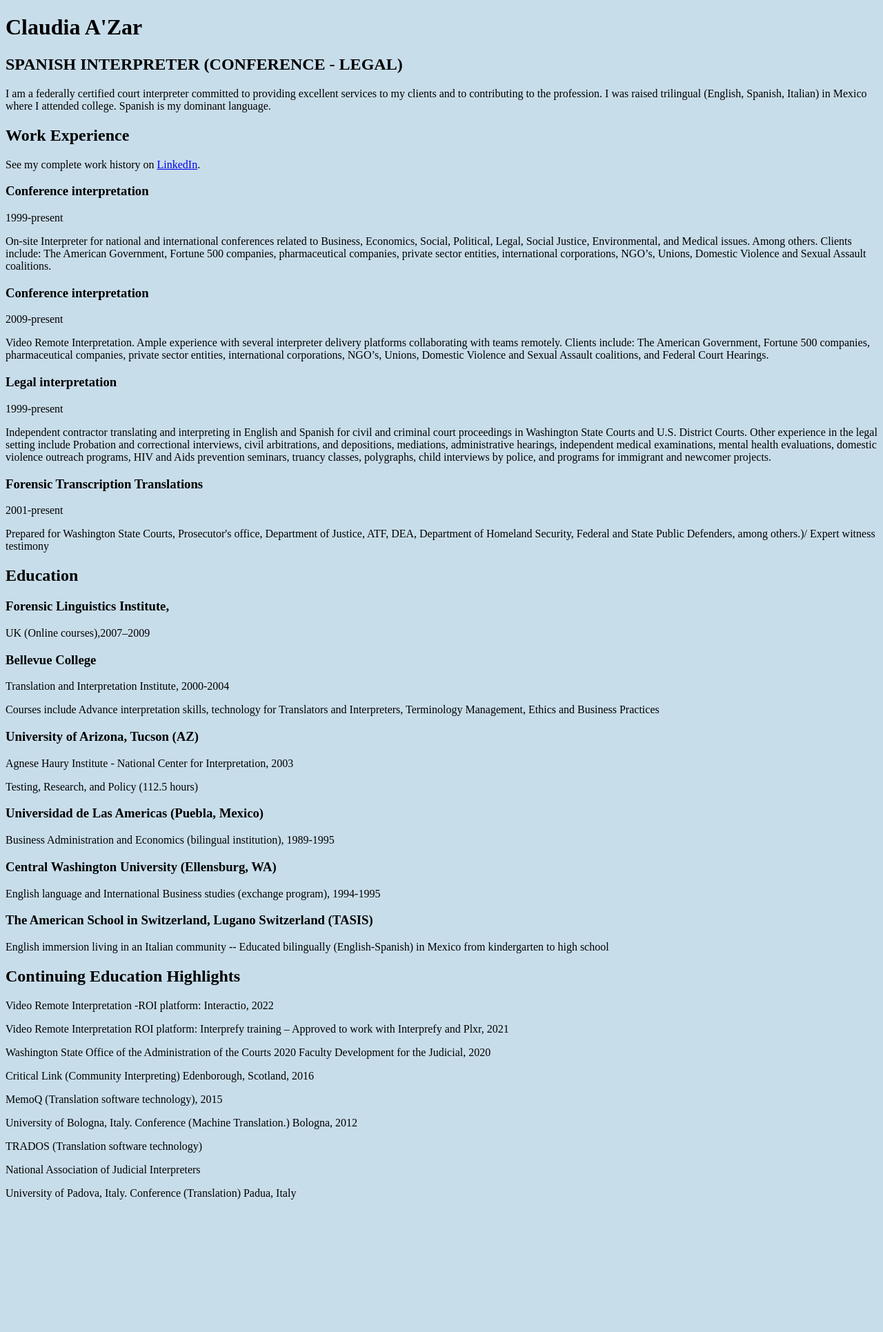
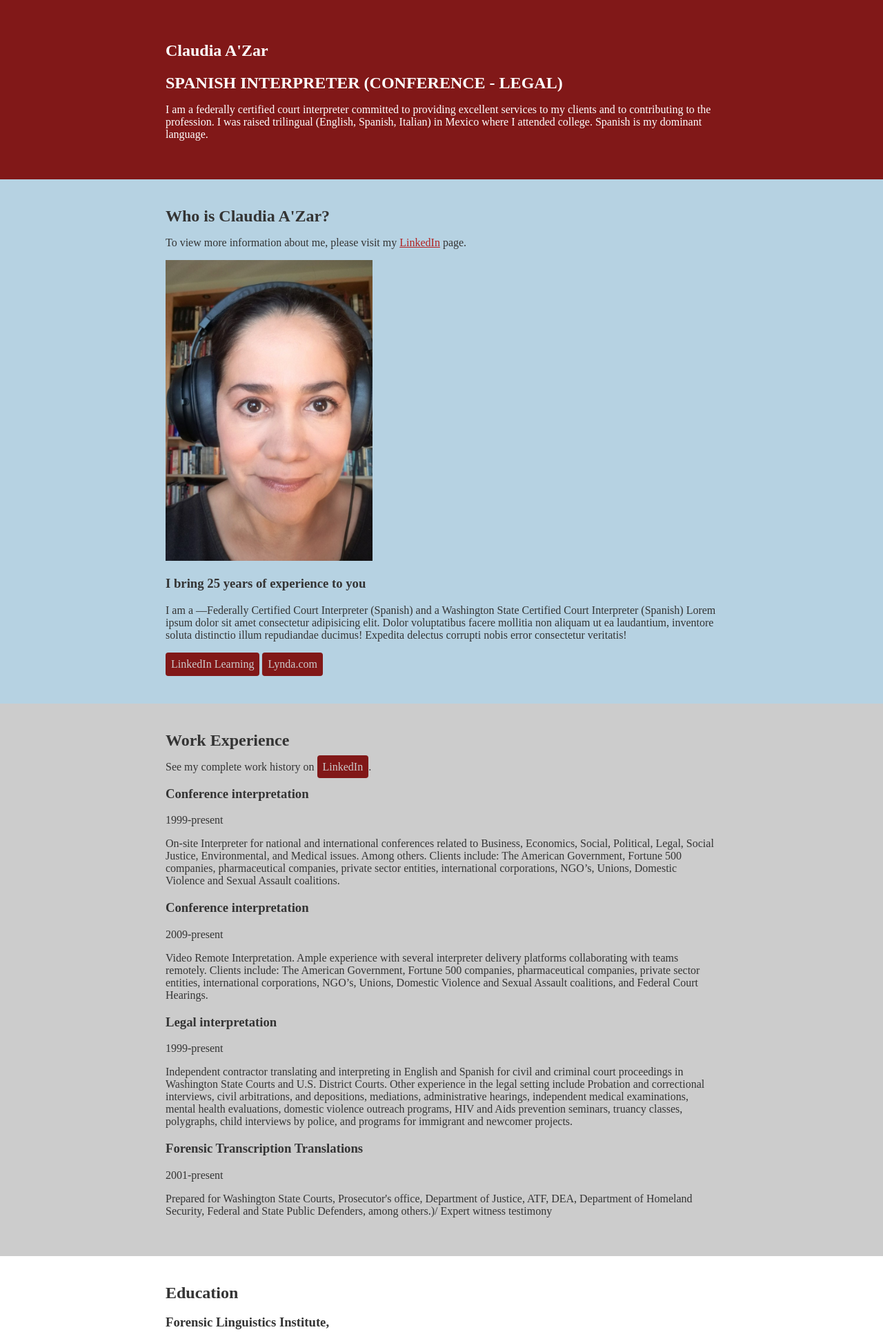
Before and after one commit to pablospanish9/claudias_website, a PHP site: page /aboutme.html in a window 1280 px wide. Shown: the top 1931 px of the page at 69% size. Before the commit the page ends 1739 px from the top, so only its background shows below. Run offline with PHP 8.4, Linux system fonts and the light colour scheme.

Commit message:
Add about me resume info, pic and colors

```diff
--- a/Styles/aboutmestyles.css
+++ b/Styles/aboutmestyles.css
@@ -20,7 +20,95 @@ gray
 #595959
 */
 
+/* ---------------Global Styles--------- */
+body {
+    color: #343434;
+    margin: 0;
+    padding: 0;
+}
 
-*{
-    background: #c8ddea;
+a {
+    color:#7dafcc ;
 }
+
+a:hover{
+    background:#696969 ;
+    padding: 8px;
+    border-radius: 4px;
+}
+
+img{
+    width:300px;
+}
+h2 {
+    margin: 0;
+}
+.content-wrap {
+    width: 800px;
+    margin:0 auto;
+    padding: 40px 0;
+}
+
+
+/* Profile
+-------------------------------------- */
+#claudia_header_info{
+   background-color:#811818 ;
+   color: white;
+}
+
+
+
+/* Project
+-------------------------------------- */
+.projects {
+    background: #b6d2e2;
+}
+.projects a {
+    color:#b22222;
+}
+
+.projects .btn {
+    color: #cccccc;
+    background: #811818;
+    text-decoration: none;
+    padding: 8px;
+    border-radius: 4px;
+    display: inline-block;
+}
+
+.projects a:hover {
+    background: rgba(129,24,24,80%) ;
+}
+/* Work Experience
+-------------------------------------- */
+
+.work-experience {
+    background:#cccccc;
+}
+/* ---transparency effect on button links--- */
+.work-experience a {
+    color: #cccccc;
+    background: #811818;
+    text-decoration: none;
+    padding: 8px;
+    border-radius: 4px;
+}
+/* ---transparency effect on button links--- */
+.work-experience a:hover {
+    background: rgba(129,24,24,80%) ;
+}
+
+/* Education
+-------------------------------------- */
+
+
+
+
+/* Footer
+ --------------------------------- */
+
+ footer{
+     background:#595959;
+     color: white ;
+ }
--- a/aboutme.html
+++ b/aboutme.html
@@ -8,17 +8,59 @@
   </head>
   <body>
     <main>
-      <header>
-        <h1>Claudia A'Zar</h1>
+      <section id="claudia_header_info">
+        <div class="content-wrap">
+
+          <h1>Claudia A'Zar</h1>
         <h2>SPANISH INTERPRETER (CONFERENCE - LEGAL)</h2>
         <p>I am a federally certified court interpreter committed to providing
           excellent services to my clients and to contributing to the
            profession.  I was raised trilingual
            (English, Spanish, Italian) in Mexico where I attended
            college.   Spanish is my dominant language. </p>
+          </div>
+        </section>
+
+      <!-- Project section with picture left and writing right------------------- -->
+      <section class="projects">
+        <div class="content-wrap divider">
+          <h2>Who is Claudia A'Zar?</h2>
+          <p>To view more information about me,
+            please visit my <a href="https://www.linkedin.com/in/claudia-a-zar-3a24056a/">LinkedIn</a> page.</p>
+
+          <!-- Project 1 -->
+          <section class="project-item">
+            <img src="images/claudia_rot_small.jpg"
+            alt="Claudia profile picture">
+            <h3>I bring 25 years of experience to you</h3>
+            <p>I am a —Federally Certified Court Interpreter (Spanish)
+              and a Washington State Certified Court Interpreter (Spanish)
+              Lorem ipsum dolor sit amet consectetur adipisicing elit.
+              Dolor voluptatibus facere mollitia non aliquam ut ea laudantium,
+               inventore soluta distinctio illum repudiandae ducimus!
+                Expedita delectus corrupti nobis error consectetur veritatis!
+               </p>
+            <a class="btn" href="https://www.linkedin.com/learning/instructors/christina-truong?u=2125562" target="_blank">LinkedIn Learning</a>
+            <a class="btn" href="https://www.lynda.com/Christina-Truong/7842227-1.html">Lynda.com</a>
+          </section>
+
+<!-- This is the section template to add more pictures and writing to the right -->
+
+          <!-- <section class="project-item">
+            <img src="images/Claudia.jpg" alt="Claudia profile picture">
+            <h3>Lynda / LinkedIn Learning Courses</h3>
+            <p>Developed content and instruction for various CSS and front-end focused web development courses including CSS Essential Training, Getting Your Website Online, Design Systems & Architectures and more.</p>
+            <a class="btn" href="https://www.linkedin.com/learning/instructors/christina-truong?u=2125562" target="_blank">LinkedIn Learning</a>
+            <a class="btn" href="https://www.lynda.com/Christina-Truong/7842227-1.html">Lynda.com</a>
+          </section>            -->
 
 
-      </header>
+
+
+        <!-- below is the close of the content wrap div------------- -->
+        </div>
+          <!-- --------end of content-wrap divider------- -->
+      </section>
 
       <!-- Work experience section ---------------------------- -->
       <section class="work-experience">
@@ -197,5 +239,24 @@
   </div>
 </section>
 
-    </main>
-  </body>
+<!-- -------Footer contact info------------------->
+
+<footer>
+  <div class="content-wrap">
+    <h2>Let's Keep in Touch!</h2>
+
+    <!-- Social media and contact links. Add or remove any networks. -->
+    <ul class="contact-list">
+      <li><a href="mailto:email@example.com">email@example.com</a></li>
+      <li><a href="http://christinatruong.com" target="_blank">christinatruong.com</a></li>
+      <li><a href="http://twitter.com/christinatruong" target="_blank">Twitter</a></li>
+      <li><a href="#" target="_blank">LinkedIn</a></li>
+    </ul>
+  </div>
+</footer>
+<!-- ------------end of footer section-------------- -->
+
+  </main>
+ </body>
+
+</html>
```
Also changed, not shown: images/Claudia Cabin.jpg (added), images/Claudia.jpg (added), images/claudia_rot_small.jpg (added), images/claudia_rotate.jpg (added).
